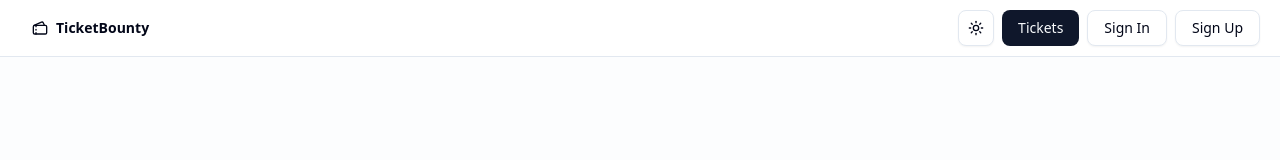
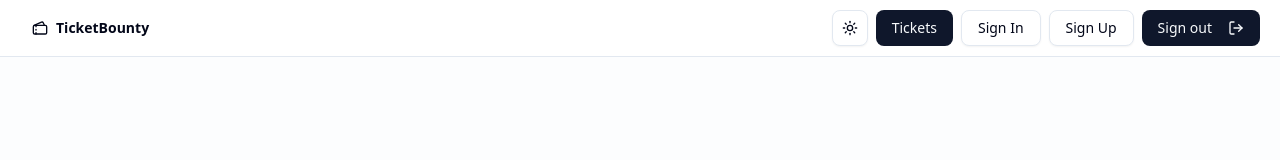
Before and after one commit to isaacrossi/the-road-to-next, a Next.js app: page /sign-in in a window 1280 px wide. Shown: the top 160 px of the page. Built offline with nearby package versions, Linux system fonts and the light colour scheme; no server answers.

Commit message:
feat(auth): implement sign-out action and extend SubmitButton props

```diff
--- a/src/components/form/submit-button.tsx
+++ b/src/components/form/submit-button.tsx
@@ -1,20 +1,55 @@
 "use client";
 
+import clsx from "clsx";
 import { LucideLoaderCircle } from "lucide-react";
+import { cloneElement } from "react";
 import { useFormStatus } from "react-dom";
 import { Button } from "../ui/button";
 
 type SubmitButtonProps = {
-  label: string;
+  label?: string;
+  icon?: React.ReactElement<{ className?: string }>;
+  variant?:
+    | "default"
+    | "destructive"
+    | "outline"
+    | "secondary"
+    | "ghost"
+    | "link";
+  size?: "default" | "sm" | "lg" | "icon";
 };
 
-const SubmitButton = ({ label }: SubmitButtonProps) => {
+const SubmitButton = ({ label, icon, variant, size }: SubmitButtonProps) => {
   const { pending } = useFormStatus();
 
   return (
-    <Button disabled={pending} type="submit">
-      {pending && <LucideLoaderCircle className="mr-2 h-4 w-4 animate-spin" />}
+    <Button disabled={pending} type="submit" variant={variant} size={size}>
       {label}
+      {pending && (
+        <LucideLoaderCircle
+          className={clsx("h-4 w-4 animate-spin", {
+            "mr-2": !!label,
+          })}
+        />
+      )}
+      {/* This is a React pattern where the caller passes an element prop as opposed to a component reference.
+          We clone the element to inject the sizing classes, while preserving any custom props/styles
+          set by the caller without needing to define and pass them down. */}
+      {pending ? null : icon ? (
+        <span
+          className={clsx({
+            // only apply margin-left if there is a label.
+            // We have to flip the label to a boolean to please typescript
+            // as it expects label to be a string not a truthy value.
+            // Then we flip it back to its original truthy value
+            "ml-2": !!label,
+          })}
+        >
+          {cloneElement(icon, {
+            className: "h-4 w-4",
+          })}
+        </span>
+      ) : null}
     </Button>
   );
 };
--- a/src/components/header.tsx
+++ b/src/components/header.tsx
@@ -1,6 +1,8 @@
-import { LucideTickets } from "lucide-react";
+import { LucideLogOut, LucideTickets } from "lucide-react";
 import Link from "next/link";
+import { signOut } from "@/features/auth/actions/sign-out";
 import { homePath, signInPath, signUpPath, ticketsPath } from "@/paths";
+import { SubmitButton } from "./form/submit-button";
 import { ThemeSwithcher } from "./themes/theme-switcher";
 import { buttonVariants } from "./ui/button";
 
@@ -25,6 +27,9 @@ const Header = () => {
       >
         Sign Up
       </Link>
+      <form action={signOut}>
+        <SubmitButton label="Sign out" icon={<LucideLogOut />} />
+      </form>
     </>
   );
 
--- /dev/null
+++ b/src/features/auth/actions/sign-out.ts
@@ -0,0 +1,33 @@
+"use server";
+
+import { cookies } from "next/headers";
+import { redirect } from "next/navigation";
+import { lucia } from "@/lib/lucia";
+import { signInPath } from "@/paths";
+import { getAuth } from "../queries/get-auth";
+
+export const signOut = async () => {
+  // we get the session returned from the getAuth function.
+  // getAuth also returns the user but we only need the session
+  const { session } = await getAuth();
+
+  if (!session) {
+    redirect(signInPath());
+  }
+
+  // this invalidates the session in the db
+  await lucia.invalidateSession(session.id);
+
+  // create a new session cookie
+  const sessionCookie = lucia.createBlankSessionCookie();
+
+  const cookiesStore = await cookies();
+  // set the cookie for the user as the blank cookie
+  cookiesStore.set(
+    sessionCookie.name,
+    sessionCookie.value,
+    sessionCookie.attributes,
+  );
+
+  redirect(signInPath());
+};
```
